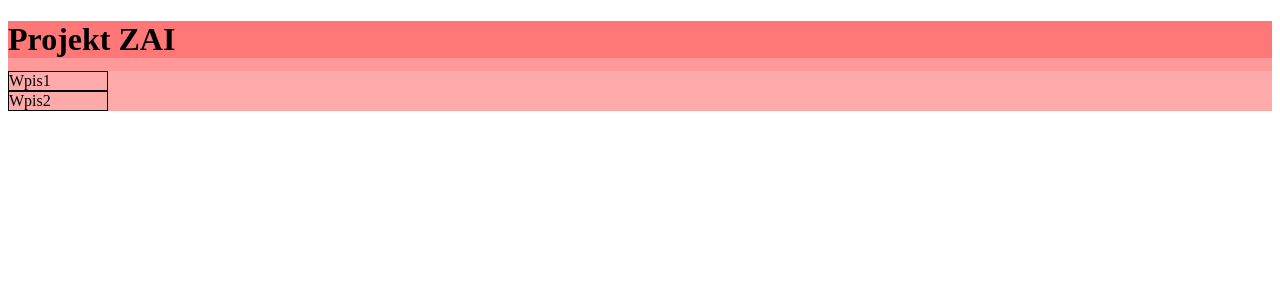
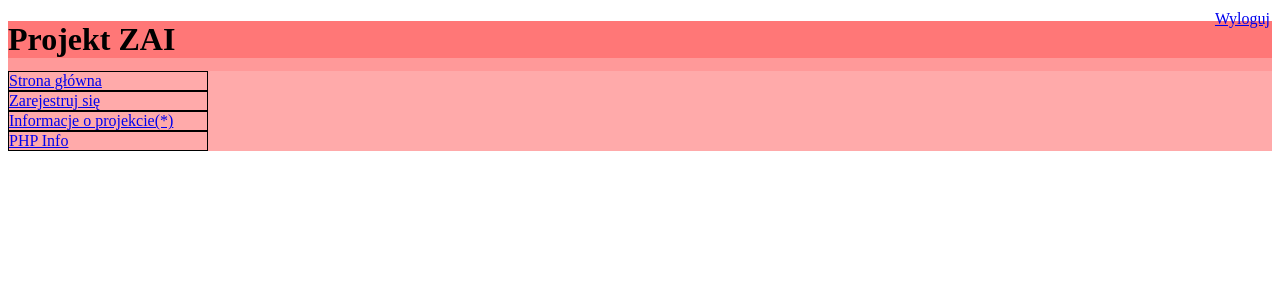
Before and after one commit to mlliso/zai, a PHP site: page / in a window 1280 px wide. Shown: the top 300 px of the page. Run offline with PHP 8.4, Linux system fonts and the light colour scheme.

Commit message:
Dalszy rozwój

```diff
--- a/strona2.php
+++ b/protected.php
@@ -1,5 +1,4 @@
 <?php
-
 include_once './users/LoginManager.php';
 $loginManager = new LoginManager;
 if (!$loginManager->isLoggedIn()) {
--- a/styles/style.css
+++ b/styles/style.css
@@ -8,7 +8,7 @@
 }
 
 .menu {
-    width: 100px;
+    width: 200px;
 }
 
 .header {
@@ -23,3 +23,9 @@
 .title {
     background-color: #FF7777;
 }
+
+.logoutLink {
+    position: fixed;
+    top: 10px;
+    right: 10px;
+}
--- a/template/header.php
+++ b/template/header.php
@@ -1,4 +1,10 @@
+<?php
+    if (isset($_GET['logout'])){
+        $loginManager = new LoginManager();
+        $loginManager->logout();
+    }
+?>
 <div class="header">
     <h1 class="title">Projekt ZAI</h1>
-
+    <a href="?logout=1" class="logoutLink">Wyloguj</a>
 </div>
--- a/template/menu.php
+++ b/template/menu.php
@@ -1,4 +1,6 @@
 <div class="menu">
-    <div class="menu_entry">Wpis1</div>
-    <div class="menu_entry">Wpis2</div>
+    <div class="menu_entry"><a href="index.php">Strona główna</a></div>
+    <div class="menu_entry"><a href="register.php">Zarejestruj się</a></div>
+    <div class="menu_entry"><a href="protected.php">Informacje o projekcie(*)</a></div>
+    <div class="menu_entry"><a href="phpinfo.php">PHP Info</a></div>
 </div>
```
